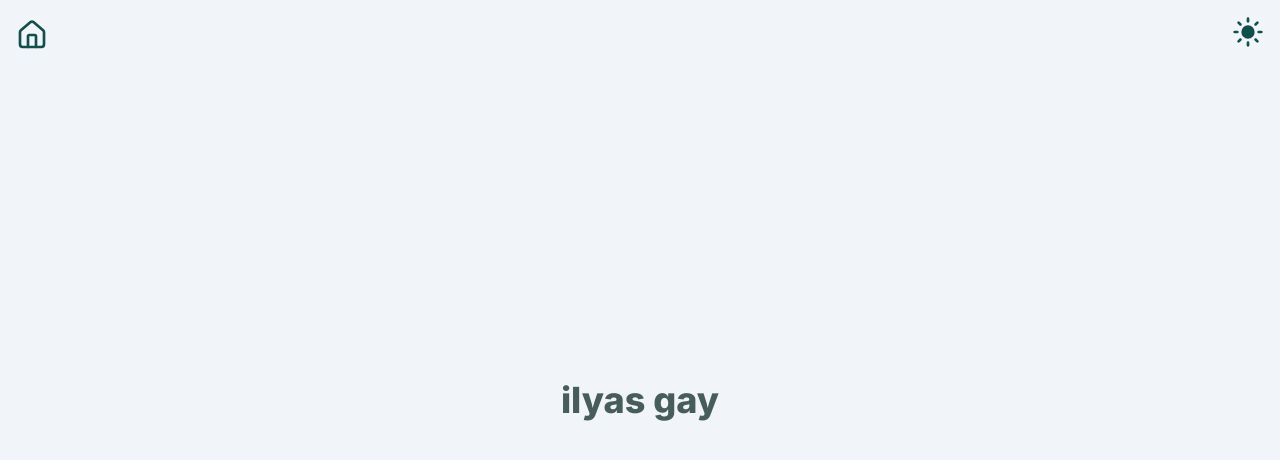
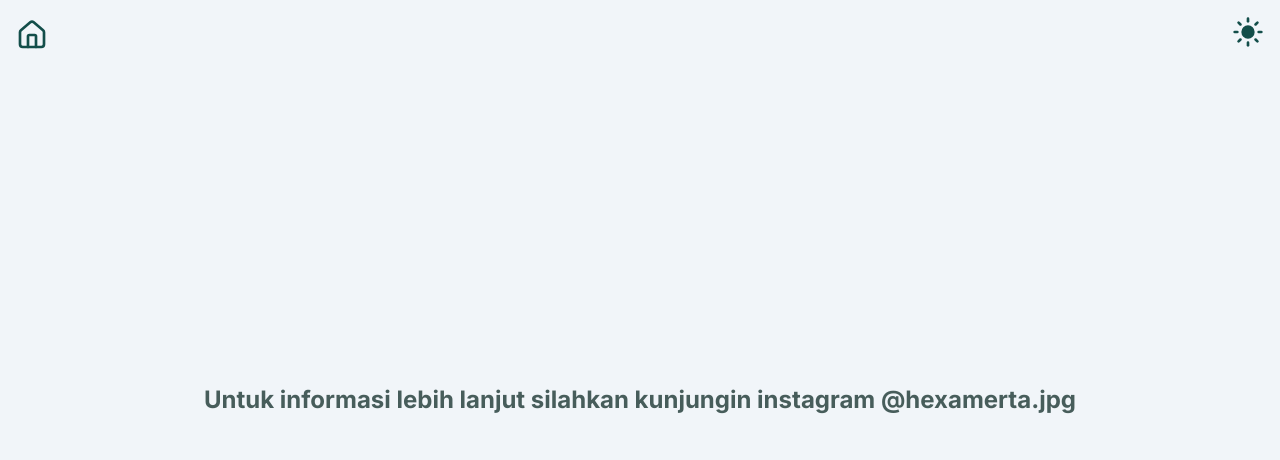
Before and after one commit to shironxn/hexamerta, a Next.js app: page /informasi in a window 1280 px wide. Shown: the top 460 px of the page. Built offline with nearby package versions, Linux system fonts and the light colour scheme; no server answers.

Commit message:
chore: ilyas gay

```diff
--- a/src/app/informasi/page.tsx
+++ b/src/app/informasi/page.tsx
@@ -1,7 +1,9 @@
 export default function Page() {
   return (
     <div className="space-y-8 max-md:mt-20 min-h-screen md:hero max-w-lg flex items-center prose">
-      <h1>ilyas gay</h1>
+      <h2>
+        Untuk informasi lebih lanjut silahkan kunjungin instagram @hexamerta.jpg
+      </h2>
     </div>
   );
 }
```
